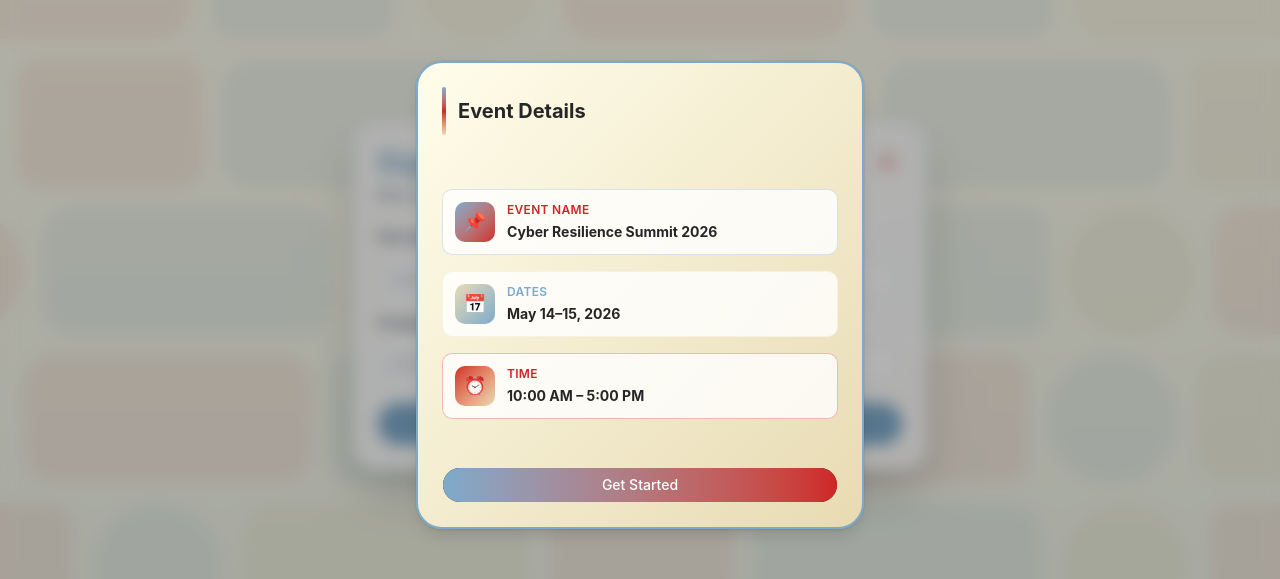
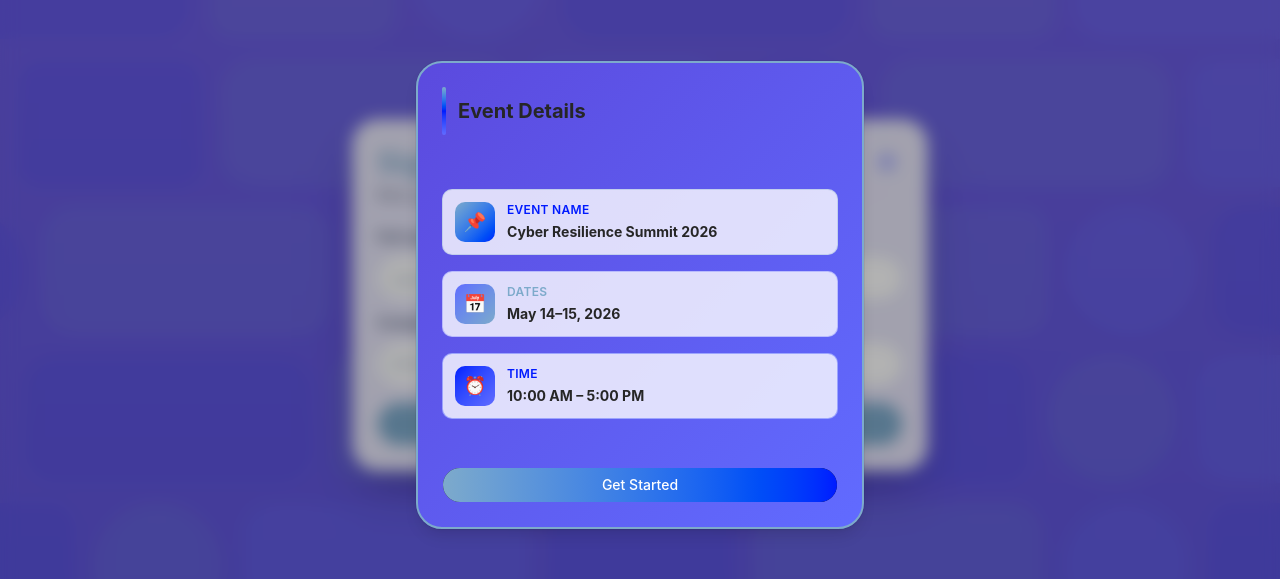
Before and after one commit to Quanby-IT-Solutions/GTIEC, a Next.js app: page /registration in a window 1280 px wide. Shown: the part 105-684 px from the top of the page. Built offline with nearby package versions, Linux system fonts and the light colour scheme.

Commit message:
Refactor font and chart color definitions in globals.css for improved readability

```diff
--- a/app/globals.css
+++ b/app/globals.css
@@ -7,9 +7,14 @@
 @theme inline {
   --color-background: var(--background);
   --color-foreground: var(--foreground);
-  --font-sans: Inter, ui-sans-serif, system-ui, -apple-system, BlinkMacSystemFont, "Segoe UI", sans-serif;
-  --font-mono: "Geist Mono", "SFMono-Regular", Consolas, "Liberation Mono", monospace;
-  --font-heading: Inter, ui-sans-serif, system-ui, -apple-system, BlinkMacSystemFont, "Segoe UI", sans-serif;
+  --font-sans:
+    Inter, ui-sans-serif, system-ui, -apple-system, BlinkMacSystemFont,
+    "Segoe UI", sans-serif;
+  --font-mono:
+    "Geist Mono", "SFMono-Regular", Consolas, "Liberation Mono", monospace;
+  --font-heading:
+    Inter, ui-sans-serif, system-ui, -apple-system, BlinkMacSystemFont,
+    "Segoe UI", sans-serif;
   --color-sidebar-ring: var(--sidebar-ring);
   --color-sidebar-border: var(--sidebar-border);
   --color-sidebar-accent-foreground: var(--sidebar-accent-foreground);
@@ -68,9 +73,9 @@
   --input: oklch(0.922 0 0);
   --ring: oklch(0.708 0 0);
   --chart-1: oklch(71.776% 0.0684 240.726);
-  --chart-2: oklch(89.184% 0.0544 92.177);
-  --chart-3: oklch(99.079% 0.02353 101.712);
-  --chart-4: oklch(55.155% 0.20261 27.057);
+  --chart-2: rgb(97, 107, 255);
+  --chart-3: oklch(51.892% 0.21503 281.046);
+  --chart-4: oklch(46.28% 0.30597 264.201);
   --chart-5: oklch(0.269 0 0);
   --radius: 0.625rem;
   --sidebar: oklch(0.985 0 0);
```
